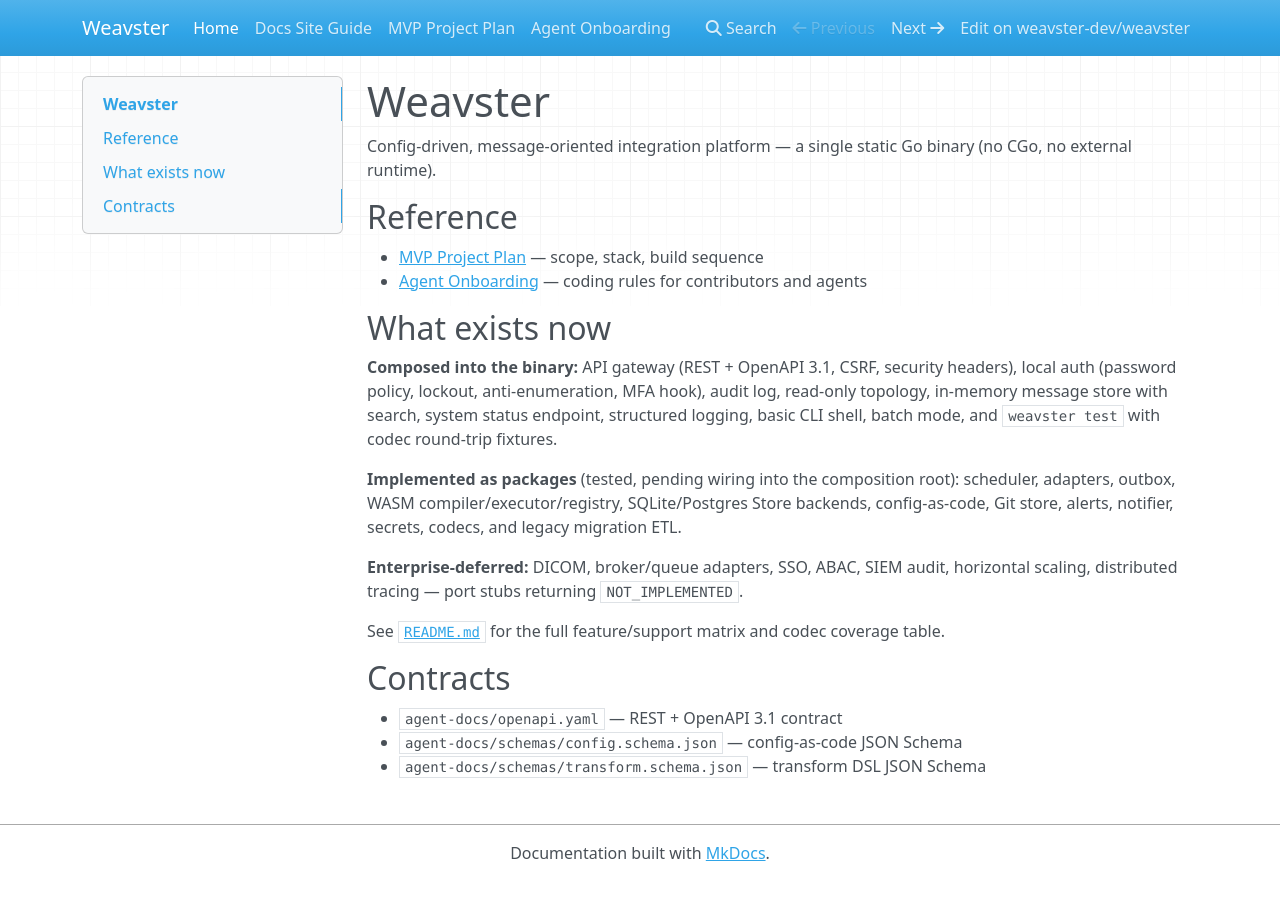
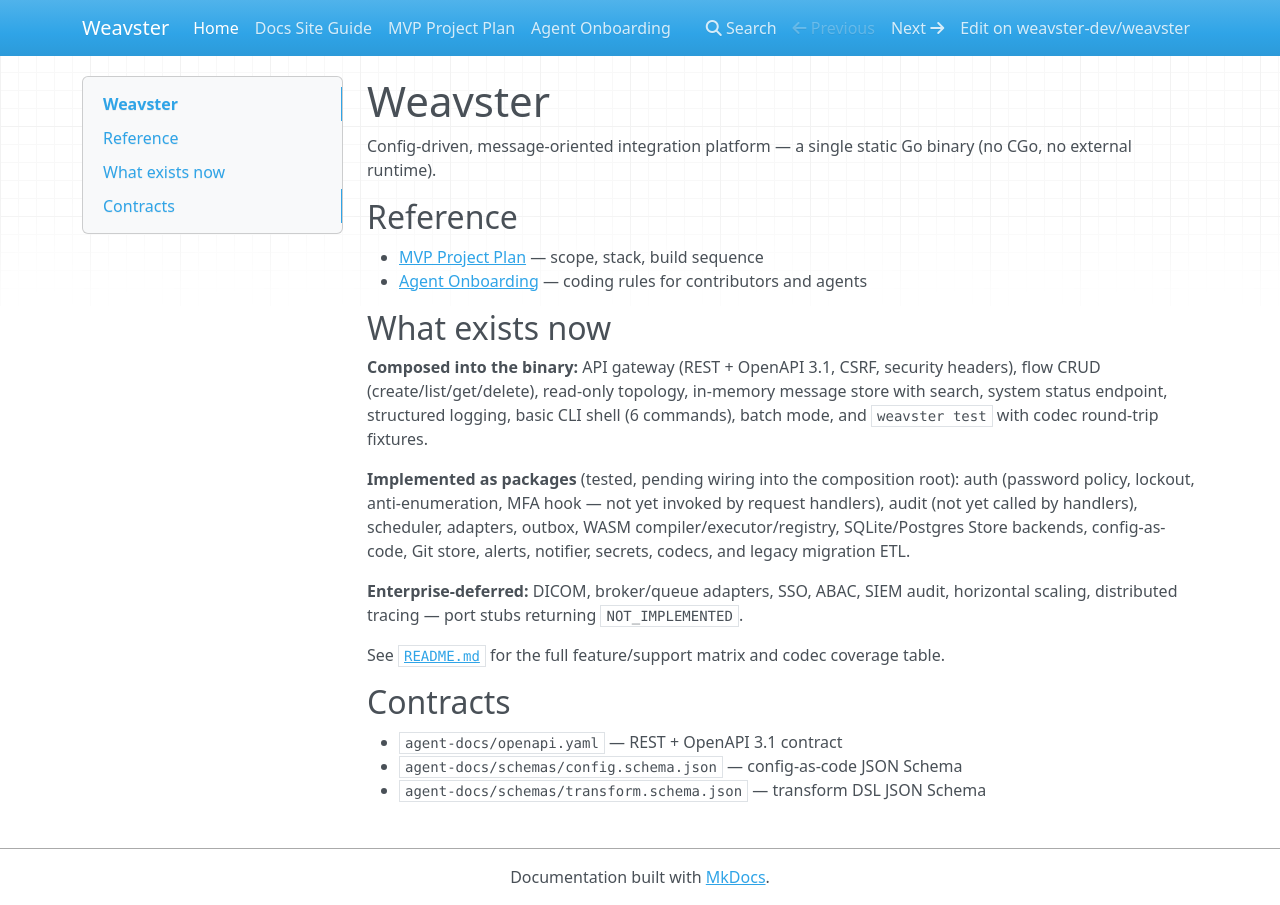
Before and after one commit to weavster-dev/weavster, an MkDocs documentation site: the page built from docs/index.md, in a window 1280 px wide. Built offline with MkDocs 1.6.1, drawn with Linux system fonts in a browser that asks for light colours; nearby versions of some CDN libraries.

Commit message:
docs: fix Copilot review — move auth/audit from wired to package, add NCPDP caveat
- Auth and audit are instantiated in the composition root but never invoked
  by request handlers (no login endpoint, no auth middleware, no audit
  recording). Moved from 'Composed & runnable' / ✅ to 'Implemented as
  packages' / 🔧.
- Replaced 'Full CLI shell (interactive, full commands)' and 'Flow lifecycle
  management' with 'Basic CLI shell (6 commands)' (✅ Wired) and 'Flow CRUD
  (create/list/get/delete)' (✅ Wired). The shell only implements 6 commands;
  flow lifecycle (deploy/start/stop) does not exist in any package.
- Added 'response limited' caveat to NCPDP codec coverage row, matching
  internal/codecs/codec.go CoverageMatrix().
- Removed 'audit log' from docs/index.md composed list (no handler calls
  AuditSink.Record).

```diff
--- a/docs/index.md
+++ b/docs/index.md
@@ -11,15 +11,17 @@ Config-driven, message-oriented integration platform — a single static Go bina
 ## What exists now
 
 **Composed into the binary:** API gateway (REST + OpenAPI 3.1, CSRF, security
-headers), local auth (password policy, lockout, anti-enumeration, MFA hook),
-audit log, read-only topology, in-memory message store with search, system
-status endpoint, structured logging, basic CLI shell, batch mode, and
-`weavster test` with codec round-trip fixtures.
+headers), flow CRUD (create/list/get/delete), read-only topology, in-memory
+message store with search, system status endpoint, structured logging, basic
+CLI shell (6 commands), batch mode, and `weavster test` with codec
+round-trip fixtures.
 
 **Implemented as packages** (tested, pending wiring into the composition root):
-scheduler, adapters, outbox, WASM compiler/executor/registry, SQLite/Postgres
-Store backends, config-as-code, Git store, alerts, notifier, secrets, codecs,
-and legacy migration ETL.
+auth (password policy, lockout, anti-enumeration, MFA hook — not yet invoked
+by request handlers), audit (not yet called by handlers), scheduler, adapters,
+outbox, WASM compiler/executor/registry, SQLite/Postgres Store backends,
+config-as-code, Git store, alerts, notifier, secrets, codecs, and legacy
+migration ETL.
 
 **Enterprise-deferred:** DICOM, broker/queue adapters, SSO, ABAC, SIEM audit,
 horizontal scaling, distributed tracing — port stubs returning `NOT_IMPLEMENTED`.
```
Also changed, not shown: README.md (+13 -11 lines).
